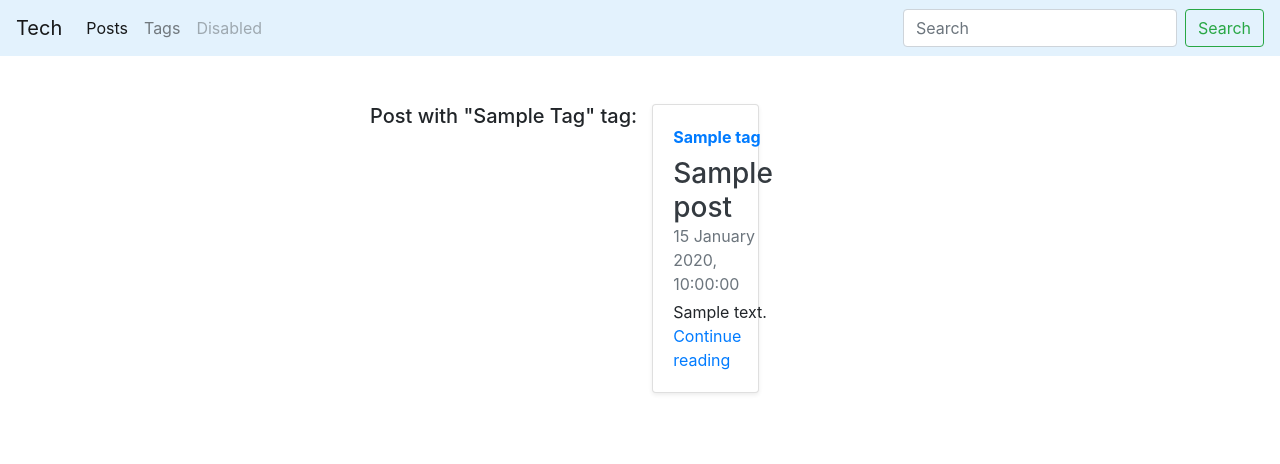
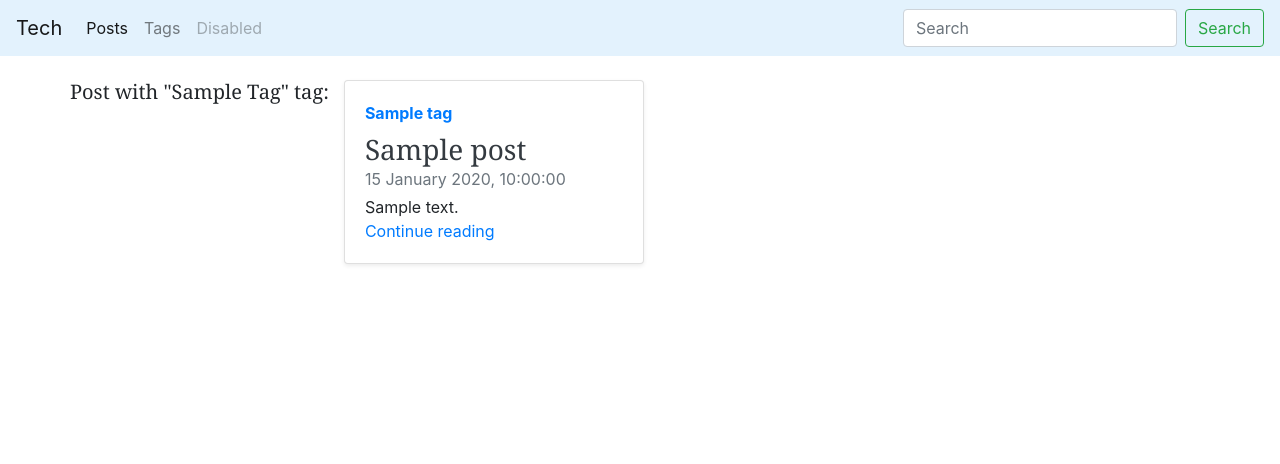
Before and after one commit to serg333soul/blogengine, a Django app: template blog/templates/blog/tag_detail.html in a window 1280 px wide. Shown: the top 464 px of the page. Run offline with Django 3.2, Linux system fonts and the light colour scheme; the template is opened without the code that fills it: most values are stand-ins (such as "Sample title", 1, 10 or a date in 2020); some libraries are stand-ins or nearby versions.

Commit message:
css_play

```diff
--- a/blog/static/blog/main.css
+++ b/blog/static/blog/main.css
@@ -40,3 +40,38 @@ div {
 .card-header {
   font-size: 0.8em;
 }
+
+.row {
+    width: 600px;
+    display: flex;
+    flex-wrap: wrap;
+    margin-right: -15px;
+    margin-left: -15px;
+}
+
+h1, h2, h3, h4, h5, h6 {
+    font-family: "Playfair Display", Georgia, "Times New Roman", serif;
+}
+
+.container {
+    width: 100%;
+    padding-right: 15px;
+    padding-left: 15px;
+    margin-right: auto;
+    margin-left: auto;
+}
+
+*, ::after, ::before {
+    box-sizing: border-box;
+}
+
+.col {
+    -ms-flex: 0 0 50%;
+    flex: 0 0 50%;
+    max-width: 50%;
+    padding-right: 15px;
+}
+
+.card {
+  width: 300px;
+}
--- a/blog/templates/blog/includes/post_card_template.html
+++ b/blog/templates/blog/includes/post_card_template.html
@@ -1,6 +1,6 @@
 
-<div class="col-md-6">
-  <div class="card flex-md-row mb-4 shadow-sm h-md-250">
+<div class="col mb-2">
+  <div class="card flex-md-row mb-2 shadow-sm h-md-250">
     <div class="card-body d-flex flex-column align-items-start">
       <strong class="d-inline-block mb-2 text-primary">
         {% for tag in post.tags.all %}
--- a/templates/base.html
+++ b/templates/base.html
@@ -38,12 +38,10 @@
       </form>
     </div>
   </nav>
-  <div class="container mt-5">
+  <div class="container mt-4">
     <div class="row">
-      <div class="flex-cont">
-        {% block content %}
-        {% endblock %}
-      </div>
+      {% block content %}
+      {% endblock %}
     </div>
   </div>
 
```
